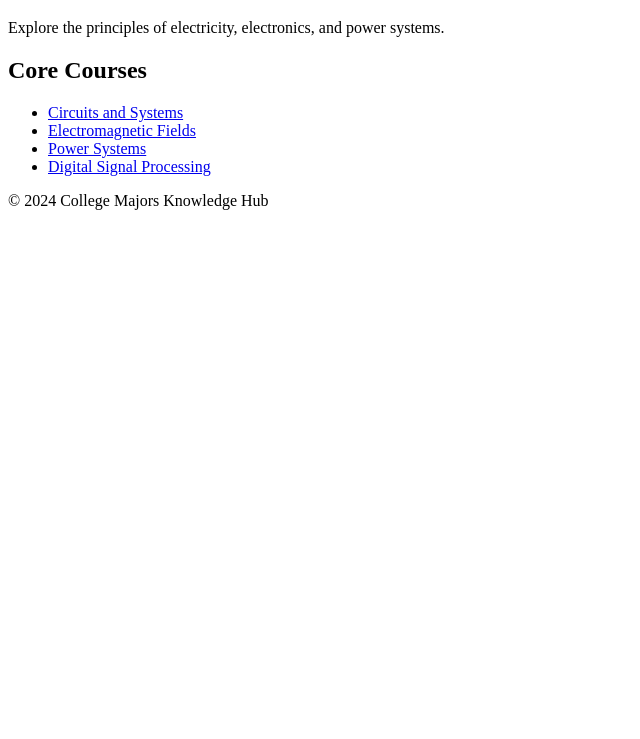
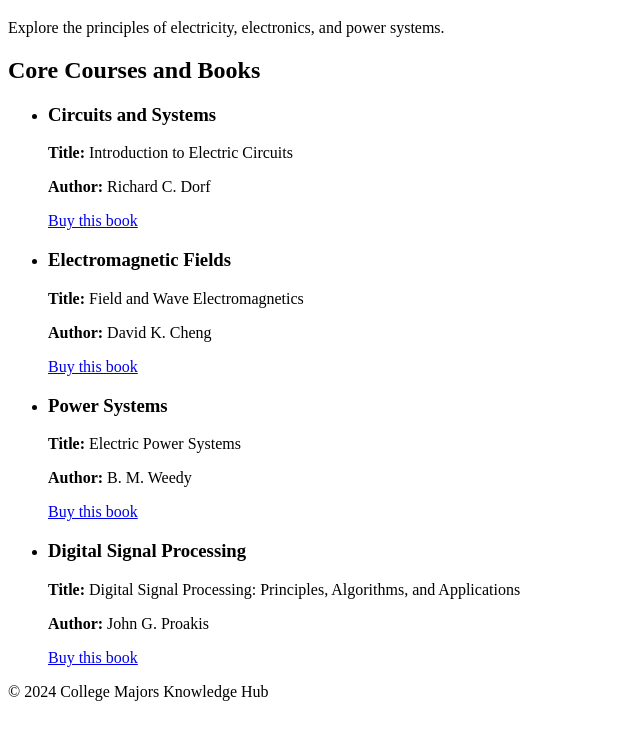
Before and after one commit to Martinezworldwide/collegemajors, a plain HTML site: page majors/engineering/electrical-engineering.html in a window 1280 px wide. Shown: the part 61-800 px from the top of the page, without its empty margins (0-640 px from the left). Drawn offline with Linux system fonts and the light colour scheme.

Commit message:
Update electrical-engineering.html

```diff
--- a/majors/engineering/electrical-engineering.html
+++ b/majors/engineering/electrical-engineering.html
@@ -5,6 +5,7 @@
     <meta name="viewport" content="width=device-width, initial-scale=1.0">
     <title>Electrical Engineering</title>
     <link rel="stylesheet" href="../../styles/style.css">
+    <script defer src="../../scripts/main.js"></script>
 </head>
 <body>
     <header>
@@ -13,12 +14,9 @@
     </header>
     <main>
         <section>
-            <h2>Core Courses</h2>
-            <ul>
-                <li><a href="../../books/engineering/electrical-engineering.json#course-1">Circuits and Systems</a></li>
-                <li><a href="../../books/engineering/electrical-engineering.json#course-2">Electromagnetic Fields</a></li>
-                <li><a href="../../books/engineering/electrical-engineering.json#course-3">Power Systems</a></li>
-                <li><a href="../../books/engineering/electrical-engineering.json#course-4">Digital Signal Processing</a></li>
+            <h2>Core Courses and Books</h2>
+            <ul id="book-list" data-json="../../books/engineering/electrical-engineering.json">
+                <!-- Books will be dynamically loaded here -->
             </ul>
         </section>
     </main>
```
